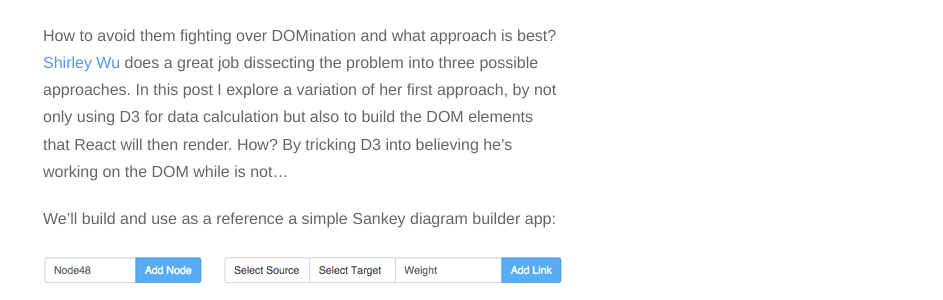
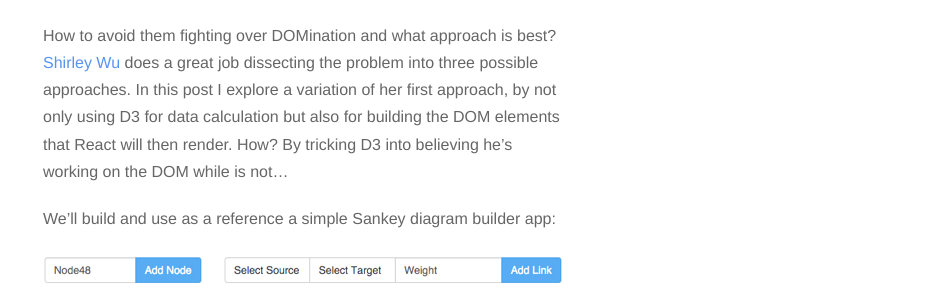
Before and after one commit to nickbalestra/nickbalestra.github.io, a Jekyll site: the page built from _posts/2015-12-8-sankey-d3-faux-DOM-react.md, in a window 1280 px wide and 900 px high. Shown: the part 435-735 px from the top of the window, without its empty margins (337-1280 px from the left). Built offline with Jekyll 4.4.1, drawn with Linux system fonts in a browser that asks for light colours; nearby versions of some CDN libraries; Markdown is read by kramdown in place of the engine named in the settings.

Commit message:
small text fix

```diff
--- a/_posts/2015-12-8-sankey-d3-faux-DOM-react.md
+++ b/_posts/2015-12-8-sankey-d3-faux-DOM-react.md
@@ -6,7 +6,7 @@ description: Relying on fake DOM to use D3 outside the browser and React for ren
 
 If you try pairing up [D3](http://d3js.org/) with [React](https://facebook.github.io/react/) to create interactive data visualizations, you'll soon discover that both libraries try to solve the same problem and they both want to be in control of the DOM. While React does this with its DOM diffing approach, D3 does it with its enter-update-exit pattern.
 
-How to avoid them fighting over DOMination and what approach is best? [Shirley Wu](http://slides.com/shirleywu/deck#/) does a great job dissecting the problem into three possible approaches. In this post I explore a variation of her first approach, by not only using D3 for data calculation but also to build the DOM elements that React will then render. How? By tricking D3 into believing he's working on the DOM while is not...
+How to avoid them fighting over DOMination and what approach is best? [Shirley Wu](http://slides.com/shirleywu/deck#/) does a great job dissecting the problem into three possible approaches. In this post I explore a variation of her first approach, by not only using D3 for data calculation but also for building the DOM elements that React will then render. How? By tricking D3 into believing he's working on the DOM while is not...
 
 We'll build and use as a reference a simple Sankey diagram builder app:
 ![index page](https://raw.githubusercontent.com/nickbalestra/nickbalestra.github.io/master/assets/images/sankeyApp.png)
```
